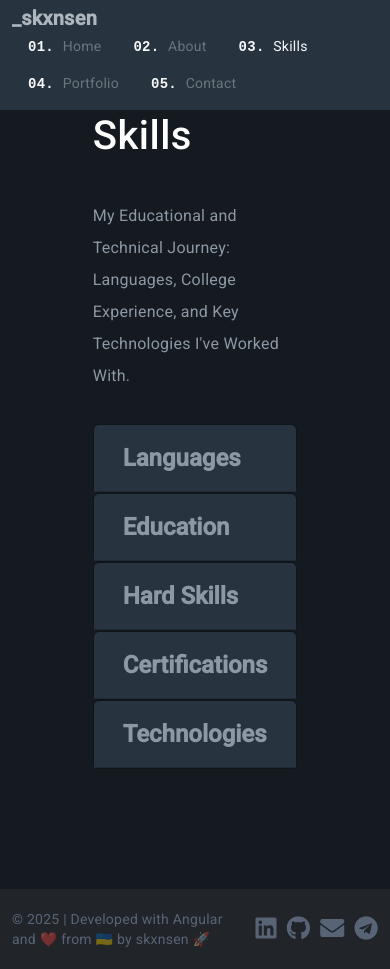
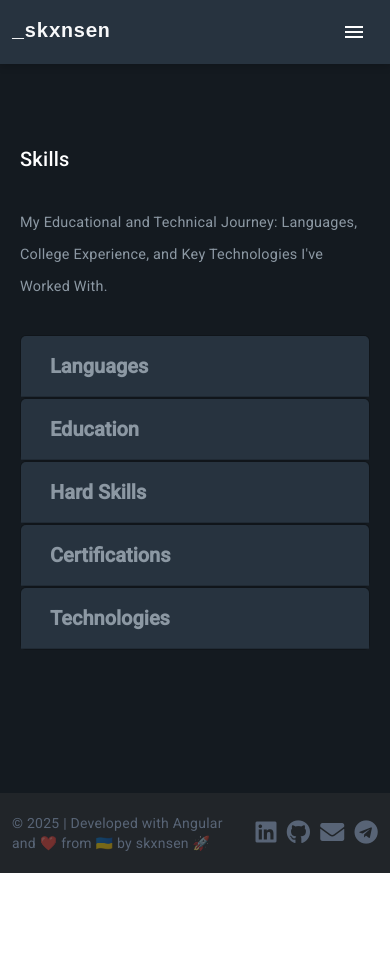
Before and after one commit to skxnsen/portfolio, an Angular app: page /home/skills in a window 390 px wide. After the commit the page ends 873 px from the top, so only its background shows below. Built offline with nearby package versions, Linux system fonts and the light colour scheme.

Commit message:
add sidebar menu for mobile viewports & add responsivness for header component

```diff
--- a/angular.json
+++ b/angular.json
@@ -25,7 +25,7 @@
               "src/assets"
             ],
             "styles": [
-              "@angular/material/prebuilt-themes/deeppurple-amber.css",
+              "@angular/material/prebuilt-themes/purple-green.css",
               "src/styles.css",
               "./node_modules/ngx-bootstrap/datepicker/bs-datepicker.css",
               "./node_modules/bootstrap/dist/css/bootstrap.min.css"
@@ -87,7 +87,7 @@
               "src/assets"
             ],
             "styles": [
-              "@angular/material/prebuilt-themes/deeppurple-amber.css",
+              "@angular/material/prebuilt-themes/purple-green.css",
               "src/styles.css"
             ],
             "scripts": []
--- a/package.json
+++ b/package.json
@@ -12,12 +12,12 @@
   "private": true,
   "dependencies": {
     "@angular/animations": "^17.3.0",
-    "@angular/cdk": "^17.3.9",
+    "@angular/cdk": "^17.3.10",
     "@angular/common": "^17.3.0",
     "@angular/compiler": "^17.3.0",
     "@angular/core": "^17.3.0",
     "@angular/forms": "^17.3.0",
-    "@angular/material": "^17.3.9",
+    "@angular/material": "^17.3.10",
     "@angular/platform-browser": "^17.3.0",
     "@angular/platform-browser-dynamic": "^17.3.0",
     "@angular/router": "^17.3.0",
--- a/src/app/app.config.ts
+++ b/src/app/app.config.ts
@@ -5,5 +5,5 @@ import { routes } from './app.routes';
 import { provideAnimationsAsync } from '@angular/platform-browser/animations/async';
 
 export const appConfig: ApplicationConfig = {
-  providers: [provideRouter(routes), provideAnimationsAsync()]
+  providers: [provideRouter(routes), provideAnimationsAsync(), provideAnimationsAsync()]
 };
--- a/src/app/header/header.component.css
+++ b/src/app/header/header.component.css
@@ -1,17 +1,21 @@
-.navbar {
-    background-color: #27333f;
+header {
+    width: 100%;
+    z-index: 1000;
+    top: 0;
+    transition: box-shadow 0.3s ease-in-out;
   }
 
-.sticky{
+  .sticky {
     position: fixed;
     top: 0;
     overflow: hidden;
     z-index: 10;
     width: 100%;
+    box-shadow: 0 2px 8px rgba(0, 0, 0, 0.2);
   }
 
-  .content{
-    height: 200vh;
+  .navbar {
+    background-color: #27333f;
   }
 
   .navbar .container {
@@ -26,8 +30,14 @@
     color: #f8f9fa;
   }
 
+  .nav-links {
+    display: flex;
+    gap: 20px; /* Add space between links */
+  }
+
   .nav-link {
     color: #adb5bd;
+    transition: color 0.3s ease;
   }
 
   .nav-link:hover,
@@ -54,3 +64,69 @@
     font-size: 20px;
     font-weight: bold;
   }
+
+  .spacer {
+    flex: 1 1 auto;
+  }
+
+  .menu-button {
+    display: none;
+  }
+
+  .sidenav-container {
+    height: 100%;
+    background: transparent;
+    position: absolute; /* Position it over content */
+    top: 0;
+    right: 0;
+    z-index: 1050; /* Ensure it's above content but below header */
+  }
+
+  .custom-sidenav {
+    width: 250px;
+    background-color: #1c1c1c;
+    color: #fff;
+    padding: 1rem;
+    position: fixed; /* Keep it fixed on top */
+    top: 0;
+    right: 0;
+    height: 100%; /* Ensure the sidebar takes up the full height */
+    transform: translateX(100%); /* Initially hidden */
+    transition: transform 0.3s ease-in-out; /* Smooth transition */
+    z-index: 1060; /* Ensure it's above the content */
+  }
+
+  .custom-sidenav.mat-sidenav.opened {
+    transform: translateX(0); /* Slide in when open */
+  }
+
+  .mat-list-item {
+    font-family: 'Fira Code', monospace;
+    font-size: 1rem;
+  }
+
+  .mat-icon {
+    color: white;
+  }
+
+  .mobile-nav a {
+    display: block;
+    padding: 16px;
+    color: #f8f9fa;
+    text-decoration: none;
+  }
+
+  .mobile-nav a:hover {
+    background: #333;
+  }
+
+  /* Responsive tweaks */
+  @media (max-width: 768px) {
+    .nav-links {
+      display: none;
+    }
+
+    .menu-button {
+      display: block;
+    }
+  }
--- a/src/app/header/header.component.html
+++ b/src/app/header/header.component.html
@@ -2,36 +2,47 @@
     <div class="shadow-sm bg-dark">
       <nav class="navbar navbar-expand-md">
         <div class="container d-flex justify-content-between align-items-center">
-            <a class="navbar-brand text-light" href="/" target="_blank" class="a-green surname">_skxnsen</a>
-            <ul class="nav nav-pills">
-                <li class="nav-item">
+
+          <a class="navbar-brand text-light surname" href="/" target="_blank">_skxnsen</a>
+
+          <div class="nav-links d-none d-md-flex">
             <a routerLink="/home" routerLinkActive="text-light" class="nav-link text-secondary a-green">
               <span class="nav-number">01.</span> Home
             </a>
-                </li>
-                <li class="nav-item">
             <a routerLink="/about" routerLinkActive="text-light" class="nav-link text-secondary a-green">
               <span class="nav-number">02.</span> About
             </a>
-                </li>
-                <li class="nav-item">
             <a routerLink="/skills" routerLinkActive="text-light" class="nav-link text-secondary a-green">
               <span class="nav-number">03.</span> Skills
             </a>
-                </li>
-                <li class="nav-item">
             <a routerLink="/portfolio" routerLinkActive="text-light" class="nav-link text-secondary a-green">
               <span class="nav-number">04.</span> Portfolio
             </a>
-                </li>
-                <li class="nav-item">
             <a routerLink="/contact" routerLinkActive="text-light" class="nav-link text-secondary a-green">
               <span class="nav-number">05.</span> Contact
             </a>
-                </li>
-            </ul>
+          </div>
+
+          <!-- Hamburger -->
+          <button mat-icon-button class="menu-button d-md-none" (click)="sidenav.toggle()">
+            <mat-icon>menu</mat-icon>
+          </button>
         </div>
       </nav>
     </div>
   </div>
+
+  <!-- SideNav for mobile -->
+  <mat-sidenav-container class="sidenav-container d-md-none">
+    <mat-sidenav #sidenav mode="over" position="end" class="custom-sidenav">
+      <mat-nav-list class="mobile-nav">
+        <a mat-list-item routerLink="/home" (click)="sidenav.close()">01. Home</a>
+        <a mat-list-item routerLink="/about" (click)="sidenav.close()">02. About</a>
+        <a mat-list-item routerLink="/skills" (click)="sidenav.close()">03. Skills</a>
+        <a mat-list-item routerLink="/portfolio" (click)="sidenav.close()">04. Portfolio</a>
+        <a mat-list-item routerLink="/contact" (click)="sidenav.close()">05. Contact</a>
+      </mat-nav-list>
+    </mat-sidenav>
+  </mat-sidenav-container>
+
   <router-outlet></router-outlet>
--- a/src/app/header/header.component.ts
+++ b/src/app/header/header.component.ts
@@ -1,42 +1,53 @@
+import { Component, OnInit, AfterViewInit, ViewChild, ElementRef, HostListener } from '@angular/core';
 import { CommonModule } from '@angular/common';
-import { Component, OnInit, AfterViewInit, ViewChild, ElementRef, HostListener } from '@angular/core';
-import { RouterLinkActive, RouterOutlet, RouterLink } from '@angular/router';
+import { RouterModule, RouterLink, RouterLinkActive, RouterOutlet } from '@angular/router';
+import { MatIconModule } from '@angular/material/icon';
+import { MatSidenavModule } from '@angular/material/sidenav';
+import { MatButtonModule } from '@angular/material/button';
+import { MatListModule } from '@angular/material/list';
 
 @Component({
   selector: 'app-header',
   standalone: true,
   imports: [
     CommonModule,
+    RouterModule,
+    RouterLink,
+    RouterLinkActive,
     RouterOutlet,
-    RouterLink,
-    RouterLinkActive
+    MatIconModule,
+    MatSidenavModule,
+    MatButtonModule,
+    MatListModule
   ],
   templateUrl: './header.component.html',
   styleUrls: ['./header.component.css']
 })
 export class HeaderComponent implements OnInit, AfterViewInit {
+  @ViewChild('stickyHeader') headerElement!: ElementRef;
+  @ViewChild('sidenav') sidenav: any;
 
-  @ViewChild('stickyHeader') headerElement!: ElementRef;
-
-  sticky: boolean = false;
+  sticky = false;
   elementPosition: any;
 
-  constructor() { }
+  constructor() {}
 
-  ngOnInit() {
-  }
+  ngOnInit(): void {}
 
-  ngAfterViewInit() {
+  ngAfterViewInit(): void {
     this.elementPosition = this.headerElement.nativeElement.offsetTop;
   }
 
   @HostListener('window:scroll', ['$event'])
   handleScroll() {
     const windowScroll = window.pageYOffset;
-    if (windowScroll >= this.elementPosition) {
-      this.sticky = true;
-    } else {
-      this.sticky = false;
+    this.sticky = windowScroll >= this.elementPosition;
+  }
+
+  @HostListener('window:resize')
+  onResize() {
+    if (window.innerWidth > 768 && this.sidenav?.opened) {
+      this.sidenav.close();
     }
   }
 }
--- a/src/styles.css
+++ b/src/styles.css
@@ -1,3 +1,5 @@
+/* Base Styles */
+
 .tag {
     padding: 0 20px;
     height: 30px;
@@ -10,22 +12,18 @@
     margin-top: 10px;
   }
 
-html,
-body {
+  html, body {
     height: 100%;
-}
-
-body {
     margin: 0;
     font-family: Roboto, "Helvetica Neue", sans-serif;
   }
 
+  /* Link hover underline effect */
   .a-green {
     color: #adb5bd;
     position: relative;
     text-decoration: none;
   }
-
   .a-green::after {
     content: '';
     position: absolute;
@@ -37,45 +35,39 @@ body {
     background: #00FF00;
     transition: width 0.3s ease, background-color 0.3s ease;
   }
-
   .a-green:hover::after {
     width: 100%;
     left: 0;
-    background: #00FF00;
   }
-
   .a-green:hover,
   .a-green:active {
     color: #f8f9fa;
   }
 
-button {
-    background-color: #141a2000;
+  /* Buttons */
+  button,
+  .button-small {
+    background-color: transparent;
     border: 2px solid #00FF00;
     border-radius: 8px;
-    padding: 20px 20px;
-    font-size: 1.25rem;
-    transition: transform 0.3s ease;
     color: white;
     font-weight: bold;
+    transition: transform 0.3s ease;
   }
-
+  button {
+    padding: 20px;
+    font-size: 1.25rem;
+  }
   .button-small {
-    background-color: #141a2000;
-    border: 2px solid #00FF00;
-    border-radius: 8px;
     padding: 10px 5px;
     width: 145px;
     font-size: 1rem;
-    transition: transform 0.3s ease;
-    color: white;
-    font-weight: bold;
   }
-
   button:hover {
     transform: translateY(-7px);
   }
 
+  /* Containers and Typography */
   .default-container {
     background: #141a20;
     padding: 40px 20px;
@@ -84,39 +76,40 @@ button:hover {
     display: flex;
     justify-content: center;
     align-items: center;
+    flex-direction: column;
+    text-align: left;
   }
 
-
-.default-title{
-    font-size: 5rem;
+  .default-title {
+    font-size: 4rem;
     color: #e0f0ff;
-    margin-bottom: 5rem;
-    line-height: 5rem;
+    margin-bottom: 3rem;
+    line-height: 4.5rem;
   }
 
   .default-subtitle {
-    font-size: 3.5rem;
+    font-size: 2.5rem;
     color: #00ff00;
-    margin-bottom: 3rem;
+    margin-bottom: 2rem;
   }
 
   .default-topic {
-    font-size: 2.5rem;
+    font-size: 2rem;
     color: #ffffff;
-    margin-bottom: 3rem;
+    margin-bottom: 2rem;
   }
 
   .default-subtopic {
-    font-size: 2rem;
+    font-size: 1.5rem;
     color: #00ff00;
-    margin-bottom: 3rem;
+    margin-bottom: 2rem;
   }
 
   blockquote {
-    font-size: 1.5rem;
+    font-size: 1.2rem;
     color: #8c98a3;
-    line-height: 2rem;
-    margin-bottom: 3rem;
+    line-height: 1.8rem;
+    margin-bottom: 2rem;
   }
 
   .default-p {
@@ -128,40 +121,33 @@ blockquote {
   }
 
   .default-highlight {
-    color:#00ff00;
+    color: #00ff00;
   }
 
-
-.content-left {
-    margin: 80px;
-    text-align: start;
-}
-
-
+  /* Cards & Panels */
   .card.customClass {
     color: #ffffff;
   }
-
   .card.customClass .card-header {
     background-color: #27333f;
   }
-
-
   .panel.customClass {
     background-color: #141a20;
   }
 
-.accordion-title .btn{
+  /* Accordion buttons */
+  .accordion-title .btn {
     text-decoration: none;
     color: #8c98a3;
     font-weight: bold;
     font-size: 1.5rem;
+    position: relative;
   }
-.accordion-title .btn:hover, .btn:active{
+  .accordion-title .btn:hover,
+  .accordion-title .btn:active {
     color: #f8f9fa;
   }
-
-.acordion-title .btn::after {
+  .accordion-title .btn::after {
     content: '';
     position: absolute;
     width: 0;
@@ -172,9 +158,54 @@ blockquote {
     background: #00FF00;
     transition: width 0.3s ease, background-color 0.3s ease;
   }
-
   .accordion-title .btn:hover::after {
     width: 100%;
     left: 0;
     background: #00FF00;
   }
+
+  /* Responsive Tweaks */
+  @media (max-width: 992px) {
+    .default-title {
+      font-size: 3rem;
+    }
+    .default-subtitle {
+      font-size: 2rem;
+    }
+    .default-topic,
+    .default-subtopic {
+      font-size: 1.5rem;
+    }
+    .accordion-title .btn {
+      font-size: 1.25rem;
+    }
+  }
+
+  @media (max-width: 576px) {
+    .default-title {
+      font-size: 2rem;
+      line-height: 2.5rem;
+    }
+    .default-subtitle,
+    .default-topic,
+    .default-subtopic {
+      font-size: 1.25rem;
+    }
+    .default-p,
+    blockquote {
+      font-size: 0.9rem;
+    }
+    .tag {
+      font-size: 12px;
+      padding: 0 12px;
+      height: auto;
+      line-height: 22px;
+    }
+    .button-small {
+      width: 100%;
+      padding: 8px;
+    }
+  }
+
+html, body { height: 100%; }
+body { margin: 0; font-family: Roboto, "Helvetica Neue", sans-serif; }
```
Also changed, not shown: 1 other file (tests, documents, lock files or other folders). Lines whose indentation alone changed are shown as unchanged.
